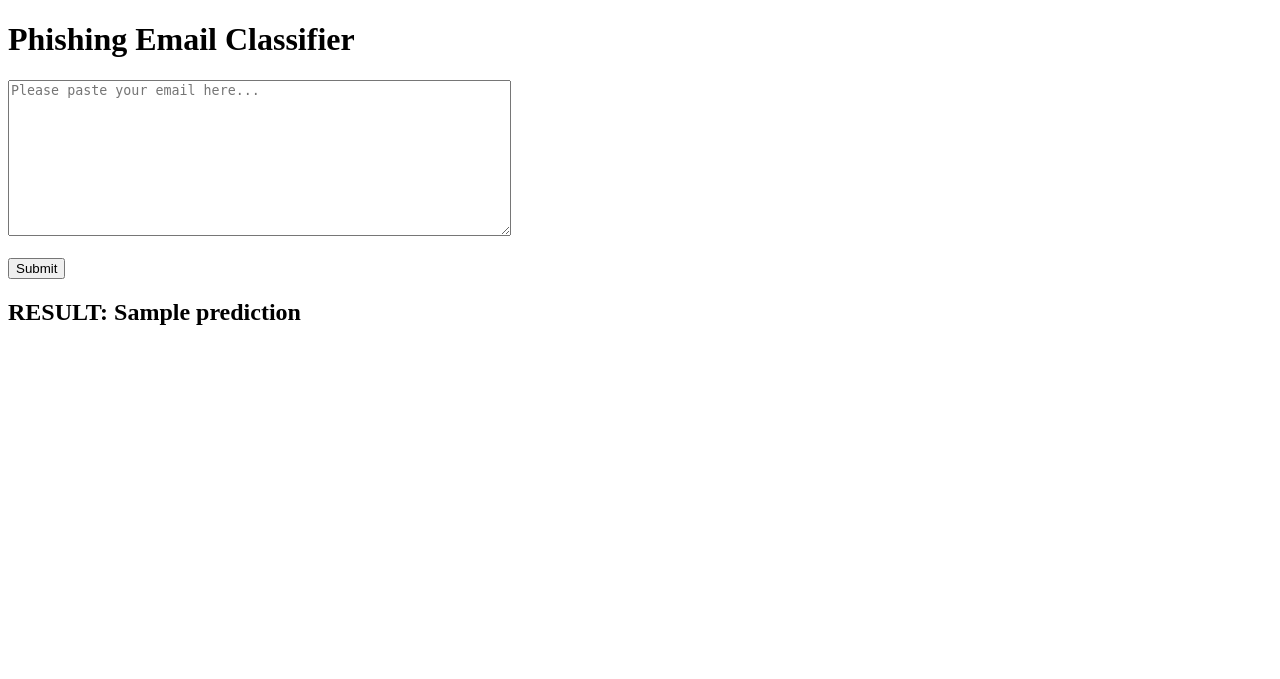
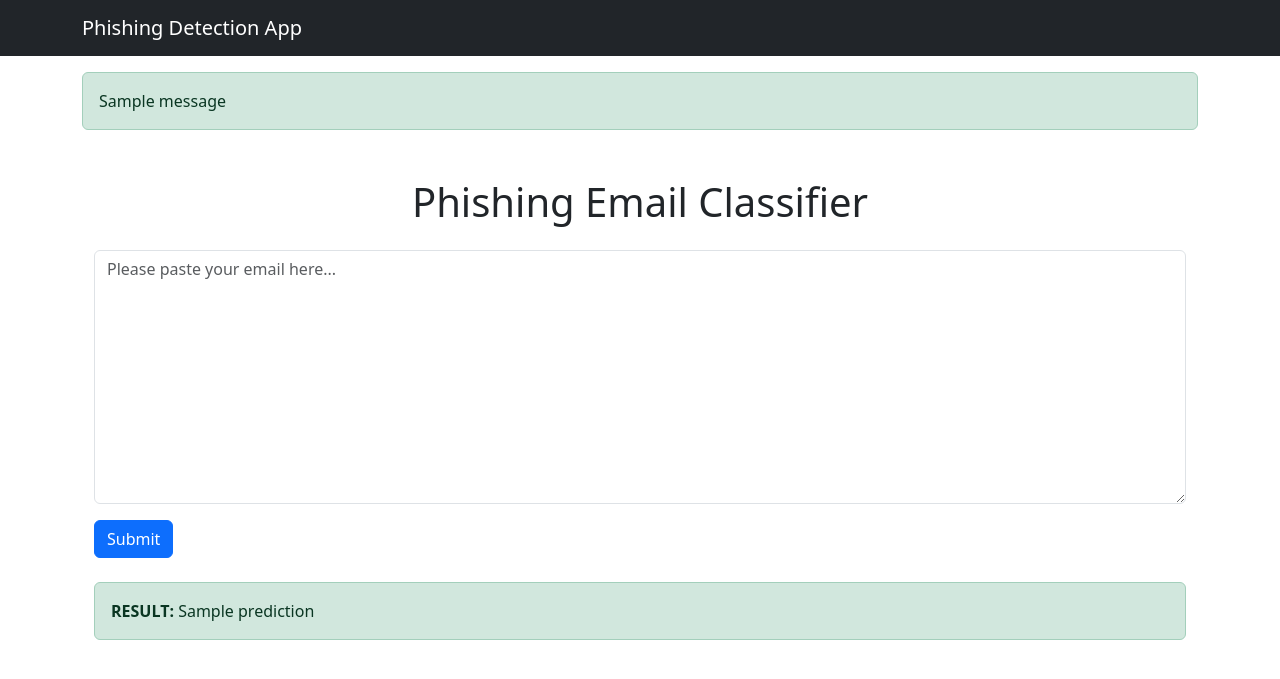
Before and after one commit to AlgJNor/MSc_Project_Cleaned, a Flask app: template flask_app/templates/index.html in a window 1280 px wide. Shown: the top 679 px of the page. Run offline with Flask 3, Linux system fonts and the light colour scheme; the template is opened without the code that fills it: most values are stand-ins (such as "Sample title", 1, 10 or a date in 2020); one stand-in notice (Sample message) is shown; parts of the project's set-up code (start-up, migrations or seed data) failed here and were passed over.

Commit message:
Added html templates, base and index. Base is bootstrap for stylising the webapp. Index is the front page.

```diff
--- /dev/null
+++ b/flask_app/templates/base.html
@@ -0,0 +1,53 @@
+<!doctype html>
+<html lang="en">
+<head>
+    <meta charset="utf-8">
+    <meta name="viewport" content="width=device-width, initial-scale=1">
+    <title>{{ title }}</title>
+    <link
+            href="https://cdn.jsdelivr.net/npm/bootstrap@5.3.3/dist/css/bootstrap.min.css"
+            rel="stylesheet"
+            integrity="sha384-QWTKZyjpPEjISv5WaRU9OFeRpok6YctnYmDr5pNlyT2bRjXh0JMhjY6hW+ALEwIH"
+            crossorigin="anonymous">
+    <link rel="stylesheet" href="https://cdn.jsdelivr.net/npm/bootstrap-icons@1.11.3/font/bootstrap-icons.min.css">
+</head>
+
+<body>
+<nav class="navbar navbar-expand-sm bg-dark" data-bs-theme="dark">
+    <div class="container">
+        <a class="navbar-brand" href="{{ url_for('home') }}">Phishing Detection App</a>
+        <button class="navbar-toggler" type="button" data-bs-toggle="collapse" data-bs-target="#navbarSupportedContent"
+                aria-controls="navbarSupportedContent" aria-expanded="false" aria-label="Toggle navigation">
+            <span class="navbar-toggler-icon"></span>
+        </button>
+        <div class="collapse navbar-collapse" id="navbarSupportedContent">
+            <ul class="navbar-nav me-auto mb-2 mb-lg-0">
+            </ul>
+        </div>
+    </div>
+</nav>
+
+<div class="container mt-3">
+    {% with messages = get_flashed_messages(with_categories=true) %}
+    {% if messages %}
+    {% for category, message in messages %}
+    <div class="alert alert-{{ category }}" role="alert">
+        {{ message }}
+    </div>
+    {% endfor %}
+    {% endif %}
+    {% endwith %}
+</div>
+
+<div class="container">
+    {% block content %}{% endblock content %}
+</div>
+
+
+<script src="https://cdn.jsdelivr.net/npm/bootstrap@5.3.3/dist/js/bootstrap.bundle.min.js"
+        integrity="sha384-YvpcrYf0tY3lHB60NNkmXc5s9fDVZLESaAA55NDzOxhy9GkcIdslK1eN7N6jIeHz"
+        crossorigin="anonymous">
+</script>
+
+</body>
+</html>
--- a/flask_app/templates/index.html
+++ b/flask_app/templates/index.html
@@ -1,22 +1,32 @@
-<!DOCTYPE html>
-<html lang="en">
-<head>
-    <meta charset="UTF-8">
-    <title>Email Scam Detection System</title>
-</head>
-<body>
-    <h1> Phishing Email Classifier</h1>
+{% extends "base.html" %}
+
+{% block title %}Phishing Email Classifier{% endblock %}
+
+{% block content %}
+<div class="container mt-5">
+    <h1 class="mb-4 text-center">Phishing Email Classifier</h1>
+
     <form id="emailForm" method="POST">
-        <textarea id="emailText" name="email_text" rows="10" cols="60" placeholder="Please paste your email here..."></textarea>
-        <br><br>
-        <p id="error" style="color: red; display: none"></p>
-        <button type="submit" id="submitBtn">Submit</button>
-        <span id="loadingSpinner" style="display:none;">Processing scam detection...</span>
+        <div class="mb-3">
+            <textarea class="form-control" id="emailText" name="email_text" rows="10" placeholder="Please paste your email here..."></textarea>
+        </div>
+
+        <p id="error" class="text-danger" style="display: none;"></p>
+
+        <div class="d-flex align-items-center">
+            <button type="submit" id="submitBtn" class="btn btn-primary">Submit</button>
+            <span id="loadingSpinner" class="ms-3 text-muted" style="display:none;">Processing scam detection...</span>
+        </div>
     </form>
 
     {% if prediction %}
-        <h2>RESULT: {{ prediction }}</h2>
+    <div class="alert mt-4 {{ 'alert-danger' if prediction == 'Phishing' else 'alert-success' }}" role="alert">
+        <strong>RESULT:</strong> {{ prediction }}
+    </div>
     {% endif %}
-    <script src="{{ url_for('static', filename='js/form-validation.js')}}"></script>
-</body>
-</html>
+</div>
+{% endblock %}
+
+{% block scripts %}
+<script src="{{ url_for('static', filename='js/form-validation.js')}}"></script>
+{% endblock %}
```
